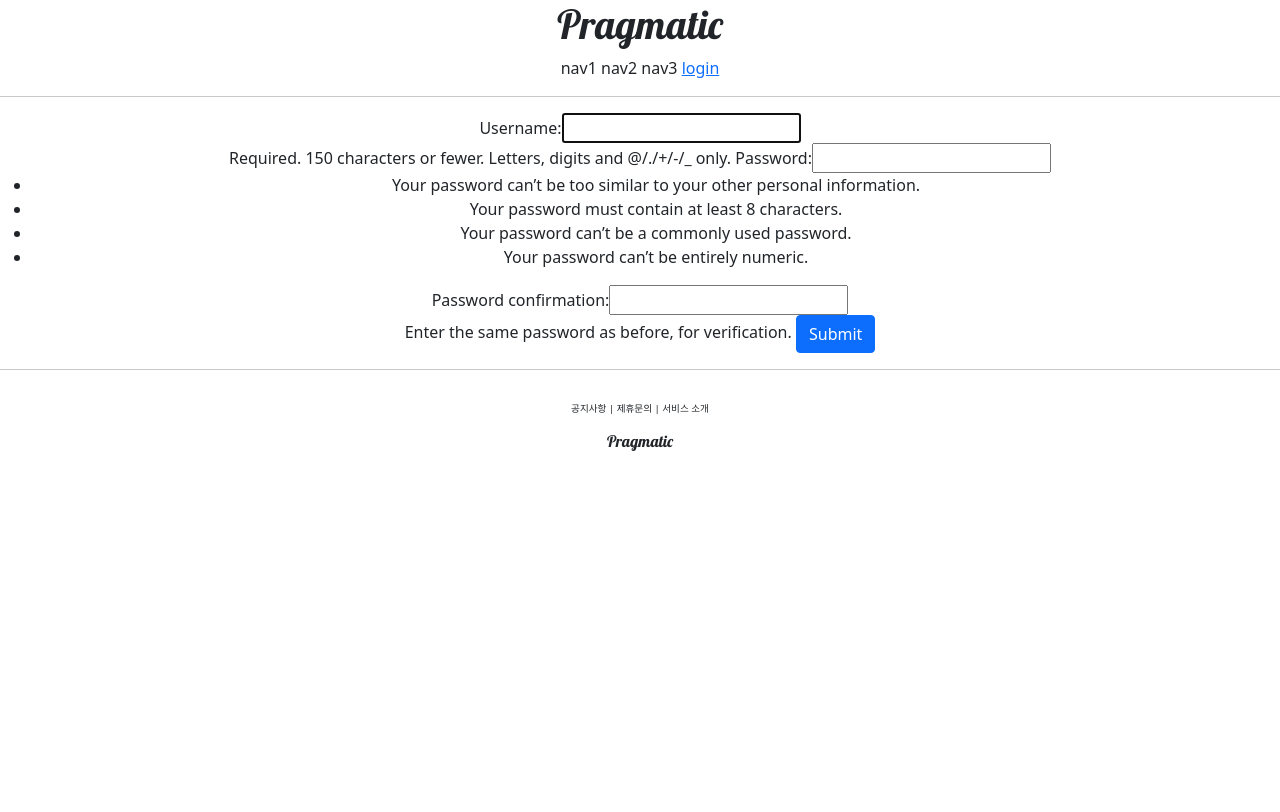
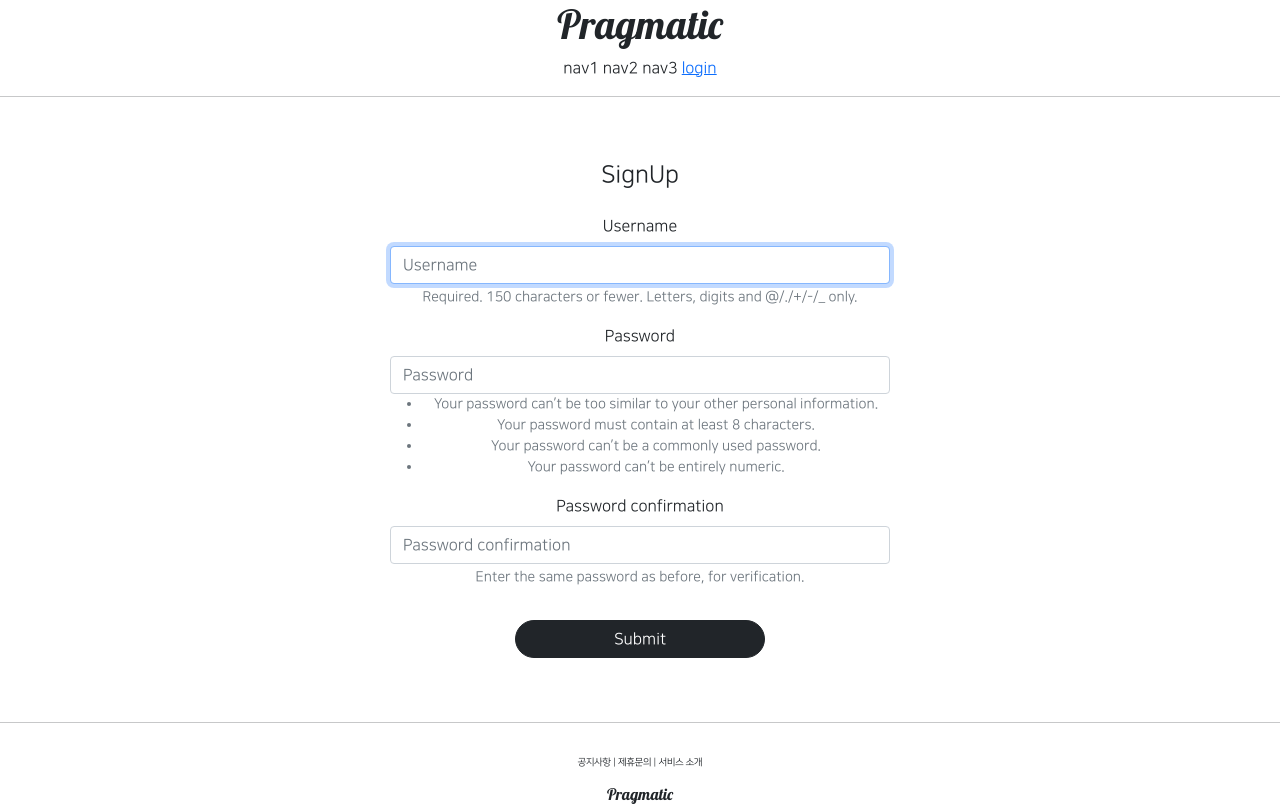
Before and after one commit to Yuuraa/django-practice-inflearn, a Django app: page /account/create/ in a window 1280 px wide. Before the commit the page ends 451 px from the top, so only its background shows below. Run offline with Django 3.2, Linux system fonts and the light colour scheme; some libraries are stand-ins or nearby versions.

Commit message:
Add django-bootstrap4 && Font

```diff
--- a/accountapp/templates/accountapp/create.html
+++ b/accountapp/templates/accountapp/create.html
@@ -1,13 +1,18 @@
 {% extends 'base.html' %}
+{% load bootstrap4 %}
 
 {% block content %}
 
-<div style="text-align: center;">
+<div style="text-align: center; max-width: 500px; margin: 4rem auto;">
+    <div class="mb-4">
+        <h4> SignUp </h4>
+    </div>
     <form action="{% url 'accountapp:create' %}" method="post">
         {% csrf_token %}
         <!-- AccountCreateView에서 form_class를 지정해주었으므로 가져다가 쓰면 됨 -->
-        {{ form }}
-        <input type="submit" class="btn btn-primary">
+        <!-- {{ form }} -->
+        {% bootstrap_form form %}
+        <input type="submit" class="btn btn-dark rounded-pill col-6 mt-3">
     </form>
 </div>
 
--- a/inflearn_tutorial/settings.py
+++ b/inflearn_tutorial/settings.py
@@ -47,7 +47,8 @@ INSTALLED_APPS = [
     'django.contrib.sessions',
     'django.contrib.messages',
     'django.contrib.staticfiles',
-    'accountapp'
+    'accountapp',
+    'bootstrap4',
 ]
 
 MIDDLEWARE = [
--- a/templates/base.html
+++ b/templates/base.html
@@ -3,7 +3,7 @@
 
 {% include 'head.html' %}
 
-<body>
+<body style="font-family: 'NanumSquare_acR">
     {% include 'header.html' %}
     <hr>
 
--- a/templates/head.html
+++ b/templates/head.html
@@ -14,4 +14,28 @@
     <!-- DEFAULT CSS LINK -->
     <link rel="stylesheet" type="text/css" href="{% static 'base.css' %}">
 
+    <style>
+        @font-face {
+            font-family: 'NanumSquare_acR';
+            src: local('NanumSquare_acR'),
+            url("{% static 'fonts/NanumSquare_acR.ttf' %}") format("opentype");
+        }
+        @font-face {
+            font-family: 'NanumSquare_acL';
+            src: local('NanumSquare_acL'),
+            url("{% static 'fonts/NanumSquare_acL.ttf' %}") format("opentype");
+        }
+        @font-face {
+            font-family: 'NanumSquare_acEB';
+            src: local('NanumSquare_acEB'),
+            url("{% static 'fonts/NanumSquare_acEB.ttf' %}") format("opentype");
+        }
+        @font-face {
+            font-family: 'NanumSquare_acB';
+            src: local('NanumSquare_acB'),
+            url("{% static 'fonts/NanumSquare_acB.ttf' %}") format("opentype");
+        }
+
+    </style>
+
 </head>
```
Also changed, not shown: accountapp/templates/accountapp/login.html (+4 -3 lines), static/fonts/NanumSquare_acB.ttf (added), static/fonts/NanumSquare_acEB.ttf (added), static/fonts/NanumSquare_acL.ttf (added), static/fonts/NanumSquare_acR.ttf (added), 4 other files.
